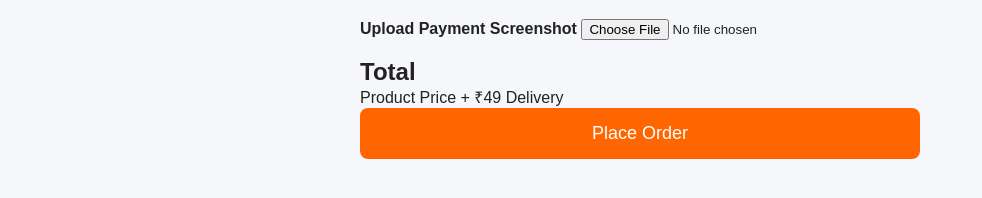
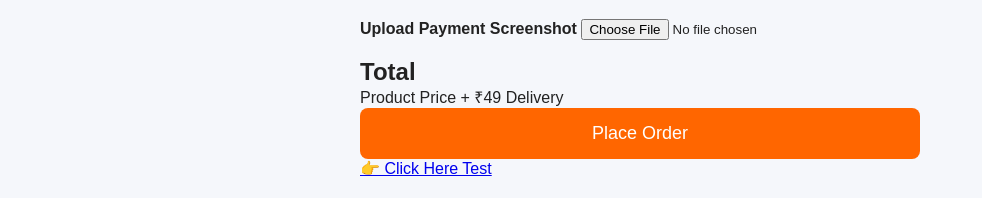
Before and after one commit to aadilmlyk-byte/Offer-Bazar, a plain HTML site: page checkout.html in a window 1280 px wide. Shown: the part 745-943 px from the top of the page, without its empty margins (0-982 px from the left). Drawn offline with Linux system fonts and the light colour scheme.

Commit message:
Update checkout.html

```diff
--- a/checkout.html
+++ b/checkout.html
@@ -74,6 +74,7 @@ width="250">
 Place Order
 </button>
 </a>
+<p><a href="success.html">👉 Click Here Test</a></p>
 </div>
 
 </body>
```
